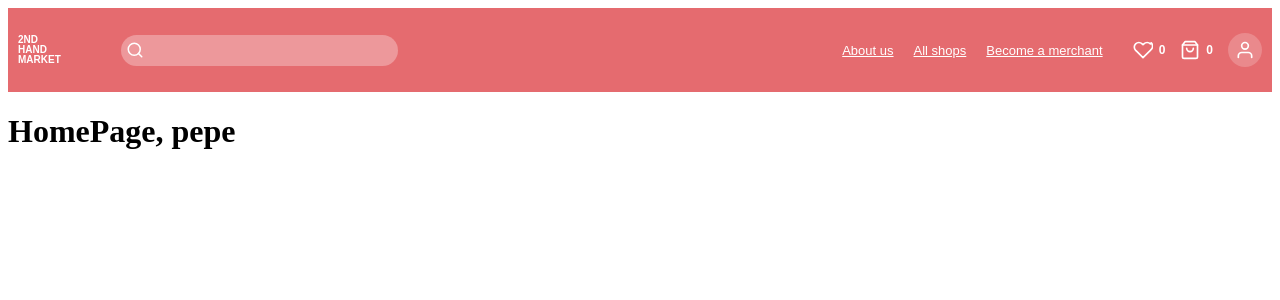
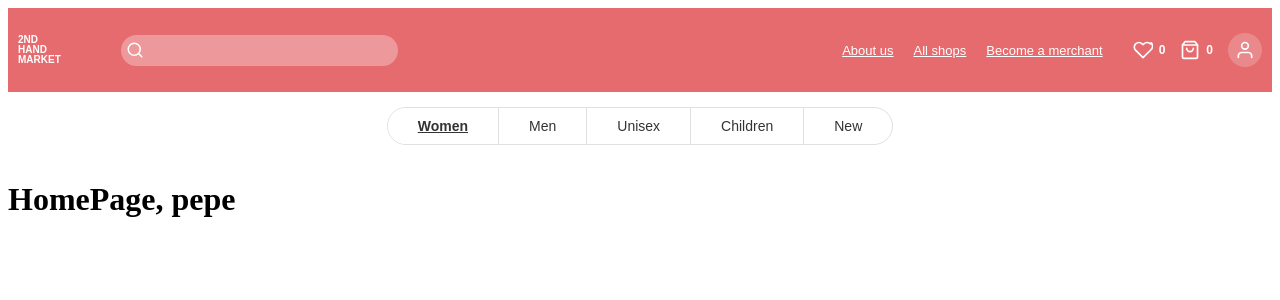
Before and after one commit to etoneyaaa402/second-hand-market, a React app: page / in a window 1280 px wide. Shown: the top 300 px of the page. Built offline with nearby package versions, Linux system fonts and the light colour scheme.

Commit message:
feat: made category nav component

```diff
--- /dev/null
+++ b/src/components/Layout/CategoryNav.css
@@ -0,0 +1,31 @@
+.category-nav{
+    background-color: #fff;
+    padding: 15px 0;
+    display: flex;
+    justify-content: center;
+}
+.category-container{
+    display: flex;
+    background-color: #fff;
+    border: 1px solid #e0e0e0;
+    border-radius: 30px;
+    overflow: hidden;
+}
+.category-item{
+    padding: 10px 30px;
+    border: none;
+    background: none;
+    font-size: 14px;
+    cursor: pointer;
+    transition: all 0.3s ease;
+    color: #333;
+    border-right: 1px solid #e0e0e0; /*разделитель*/
+}
+.category-item:last-child{
+    border-right: none;
+}
+.category-item.active{
+    background-color: #fff;
+    font-weight: bold;
+    text-decoration: underline;
+}
--- /dev/null
+++ b/src/components/Layout/CategoryNav.jsx
@@ -0,0 +1,20 @@
+import React, { useState } from 'react';
+import './CategoryNav.css';
+
+const categories = ['Women', 'Men', 'Unisex', 'Children', 'New'];
+export default function CategoryNav(){
+    const [activeCategory, setActiveCategory] = useState('Women');
+    return(
+        <div className="category-nav">
+            <div className = "category-container">
+                {categories.map((cat)=>(
+                    <button key={cat}
+                    className={`category-item ${activeCategory === cat?'active':''}`}
+                    onClick={()=>setActiveCategory(cat)}>
+                        {cat}
+                    </button>
+                ))}
+            </div>
+        </div>
+    );
+}
--- a/src/components/Layout/Layout.jsx
+++ b/src/components/Layout/Layout.jsx
@@ -1,10 +1,12 @@
 import { Outlet } from 'react-router-dom';
 import Header from './Header';
+import CategoryNav from './CategoryNav';
 
 export default function Layout(){
     return(
         <div>
             <Header />
+            <CategoryNav />
             <main className='main-container'>
                 <Outlet />
             </main>
```
